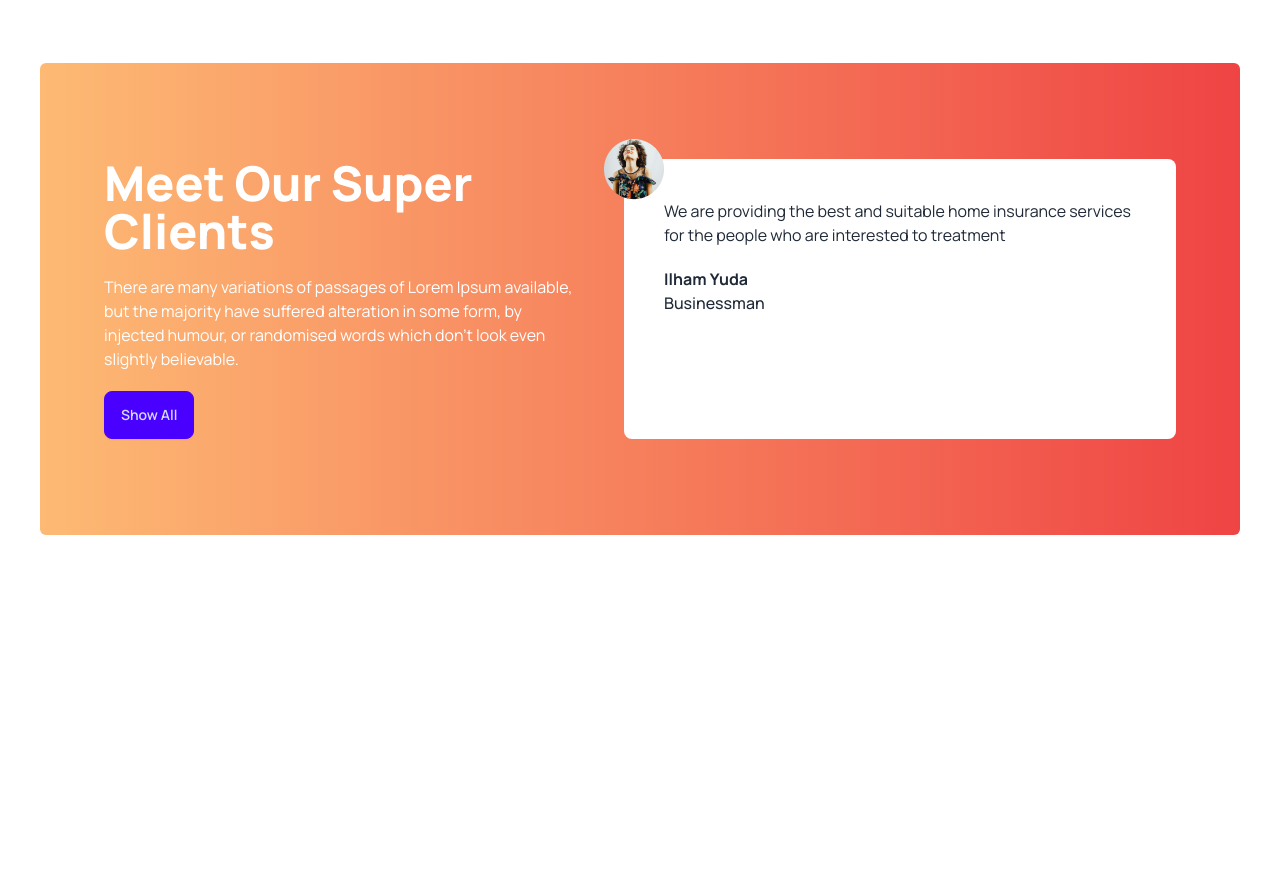
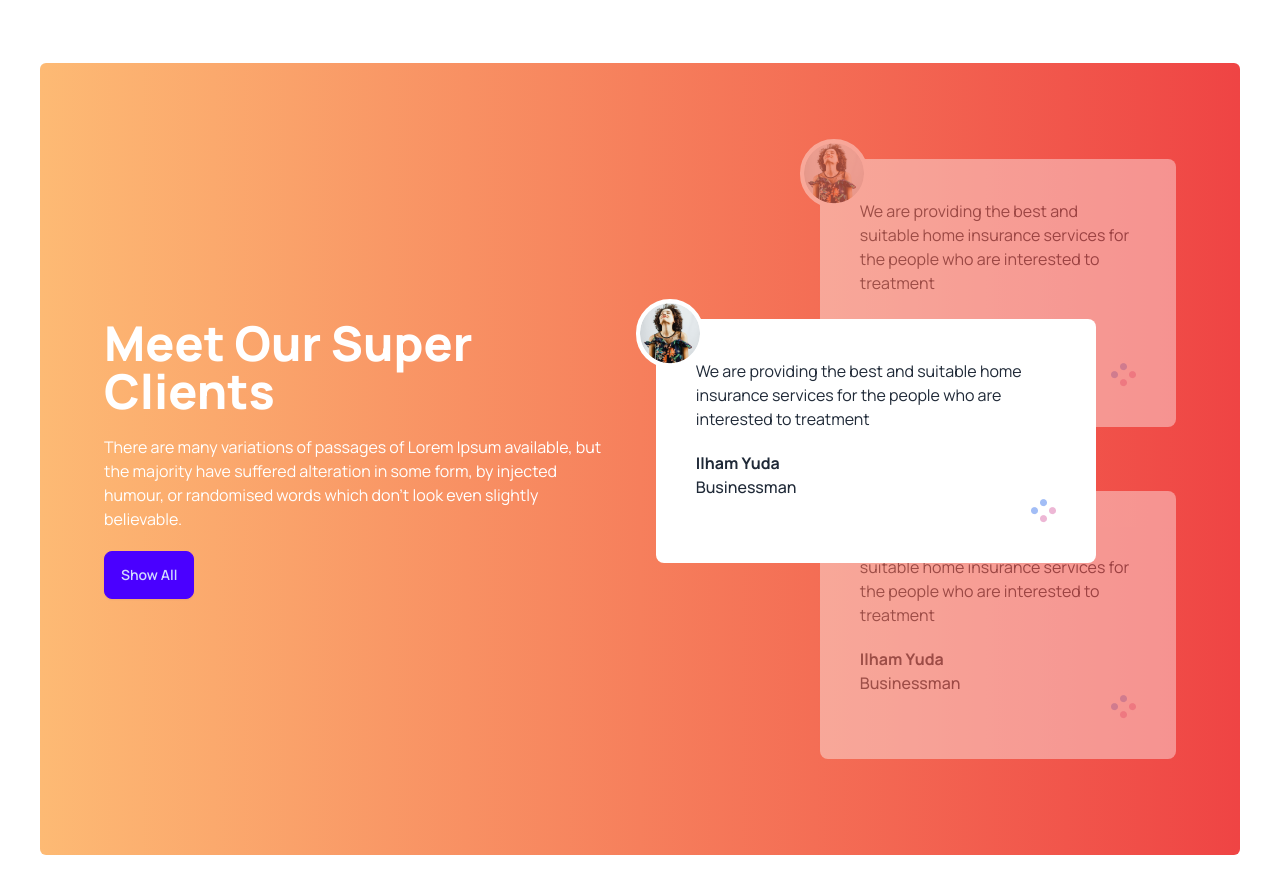
Before and after one commit to SarkerIT/web-milestone-3, a plain HTML site: page tea-house-project/index.html in a window 1280 px wide. Shown: the part 1760-2653 px from the top of the page. Before the commit the page ends 2431 px from the top, so only its background shows below. Drawn offline with nearby package versions, Linux system fonts and the light colour scheme.

Commit message:
client review done; need to work on responsiveness

```diff
--- a/tea-house-project/index.html
+++ b/tea-house-project/index.html
@@ -200,7 +200,7 @@
       <section
         class="my-24 flex flex-col lg:flex-row gap-12 rounded-md bg-gradient-to-r from-orange-300 to-red-500 px-16 py-24"
       >
-        <div class="flex-1 space-y-5">
+        <div class="w-1/2 space-y-5 items-center my-auto">
           <h2 class="text-5xl font-extrabold text-white">
             Meet Our Super
             <br />
@@ -214,19 +214,65 @@
           </p>
           <button class="btn btn-primary">Show All</button>
         </div>
-        <div class="relative flex-1 bg-white rounded-lg p-10">
+        <!-- review container  -->
+        <div class="relative w-1/2 pl-40">
+          <!-- client review  1-->
+          <div class="relative opacity-40 bg-white rounded-lg p-10 mb-16 z-10">
             <img
-            class="absolute -top-5 -left-5"
+              class="absolute -top-5 -left-5 border-4 border-white bg-white rounded-full"
               src="./images/client.png"
               alt=""
             />
-          <!-- client review  -->
+
             <p>
               We are providing the best and suitable home insurance services for
               the people who are interested to treatment
             </p>
             <h4 class="font-bold mt-5">Ilham Yuda</h4>
             <p class="font-medium">Businessman</p>
+            <div class="flex justify-end">
+              <img src="./images/circles.png" alt="" />
+            </div>
+          </div>
+          <!-- client review  2 -->
+          <div
+            class="absolute top-40 -left-1 right-20 flex-1 bg-white rounded-lg p-10 z-30"
+          >
+            <img
+              class="absolute -top-5 -left-5 border-4 border-white bg-white rounded-full"
+              src="./images/client.png"
+              alt=""
+            />
+
+            <p>
+              We are providing the best and suitable home insurance services for
+              the people who are interested to treatment
+            </p>
+            <h4 class="font-bold mt-5">Ilham Yuda</h4>
+            <p class="font-medium">Businessman</p>
+            <div class="flex justify-end">
+              <img src="./images/circles.png" alt="" />
+            </div>
+          </div>
+
+          <!-- client review  3-->
+          <div class="relative opacity-40 flex-1 bg-white rounded-lg p-10" z-10>
+            <img
+              class="absolute -top-5 -left-5 border-4 border-white bg-white rounded-full"
+              src="./images/client.png"
+              alt=""
+            />
+
+            <p>
+              We are providing the best and suitable home insurance services for
+              the people who are interested to treatment
+            </p>
+            <h4 class="font-bold mt-5">Ilham Yuda</h4>
+            <p class="font-medium">Businessman</p>
+            <div class="flex justify-end">
+              <img src="./images/circles.png" alt="" />
+            </div>
+          </div>
         </div>
       </section>
     </main>
```
Lines whose indentation alone changed are shown as unchanged.
